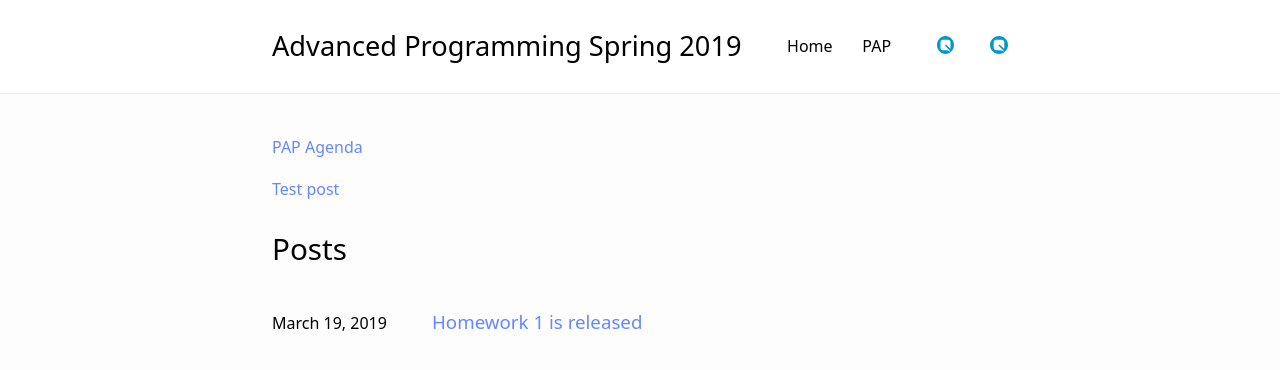
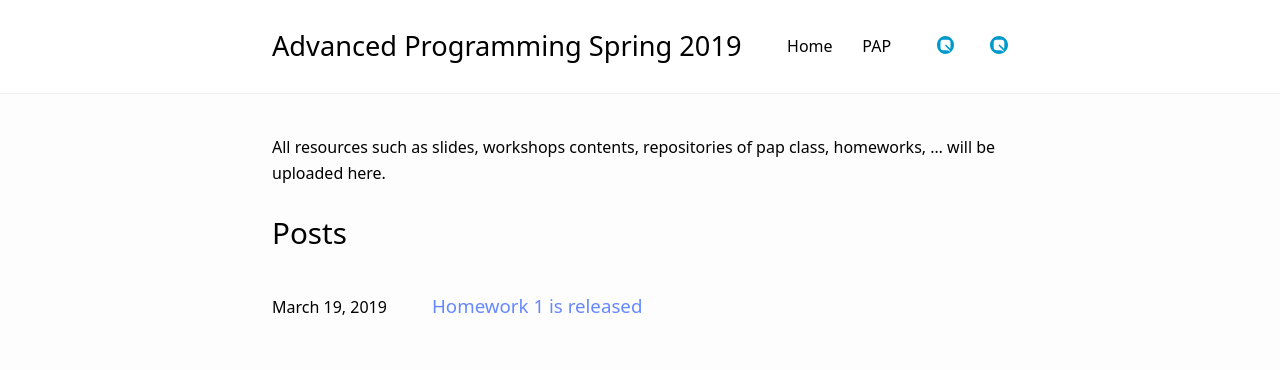
Before and after one commit to apspring2019/apspring2019.github.io, a Jekyll site: the page built from index.md, in a window 1280 px wide. Shown: the top 370 px of the page. Built offline with Jekyll 4.4.1, drawn with Linux system fonts in a browser that asks for light colours; our own code applies the rules of GitHub Pages for plain Markdown files.

Commit message:
Edit homepage

```diff
--- a/index.md
+++ b/index.md
@@ -2,6 +2,4 @@
 title: Home
 ---
 
-[PAP Agenda](./pap/agenda/Topics.md)
-
-[Test post]({{ site.baseurl }}{% post_url 2019-03-19-hw-1-released %})
+All resources such as slides, workshops contents, repositories of pap class, homeworks, ... will be uploaded here.
```
